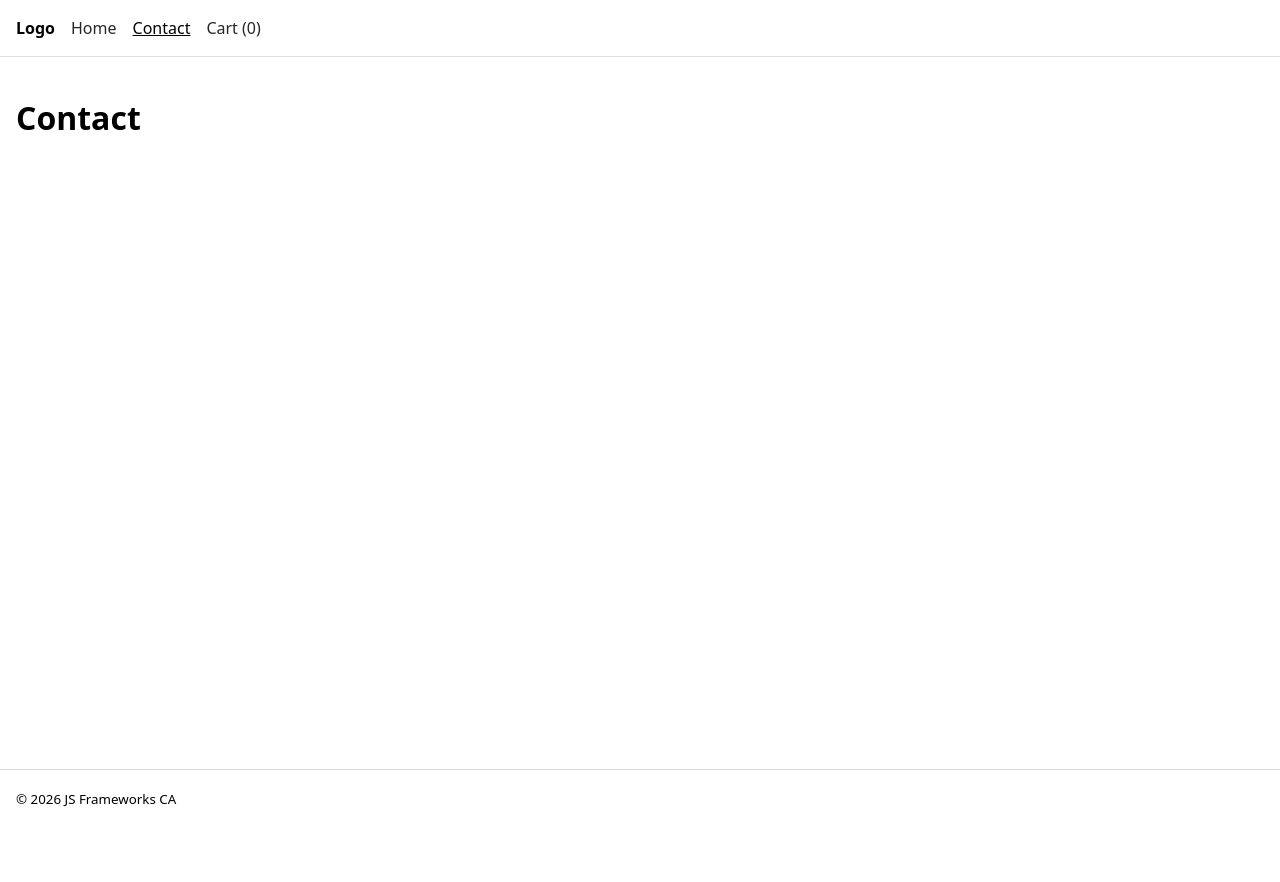
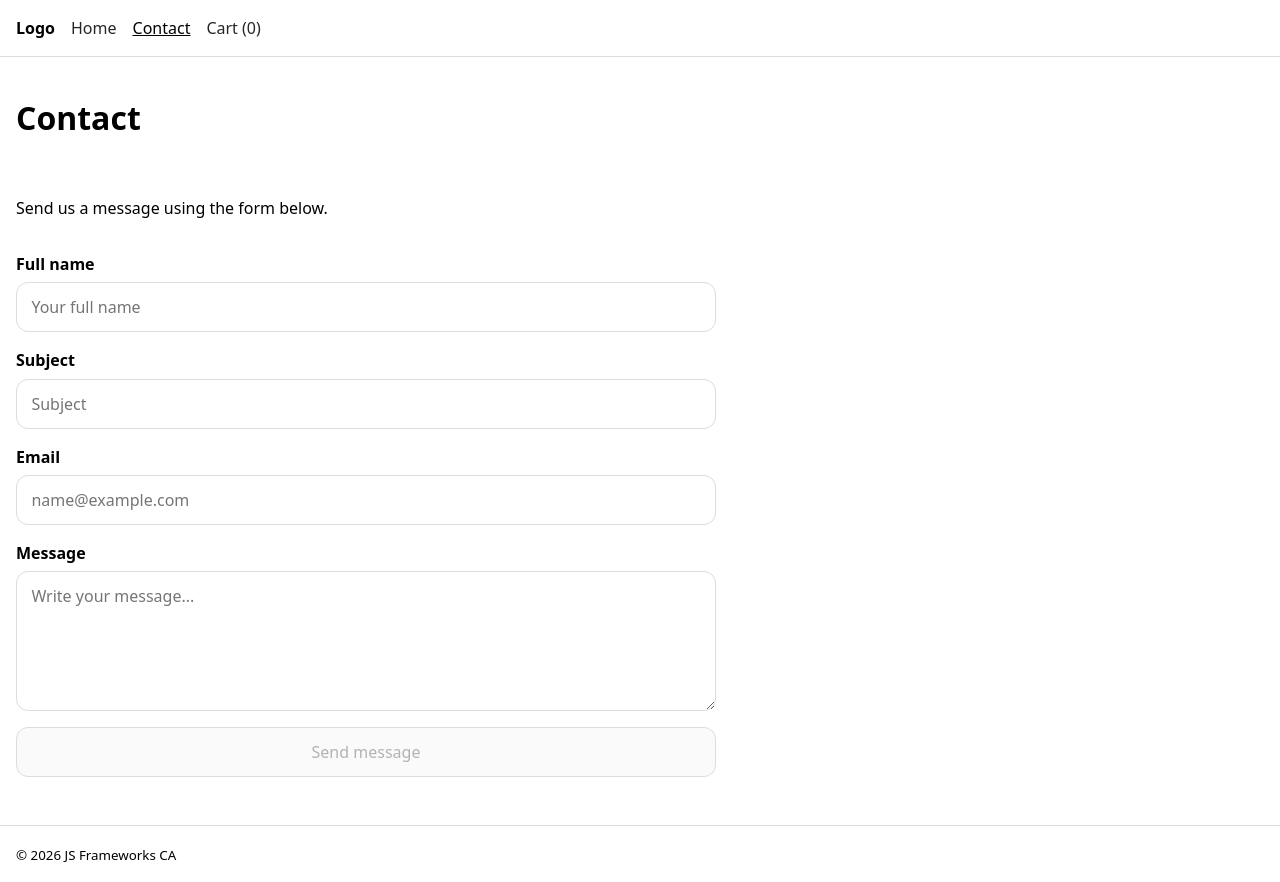
Before and after one commit to SanderNilsen/js-frameworks-ca, a React (Create React App) app: page /contact in a window 1280 px wide. Before the commit the page ends 826 px from the top, so only its background shows below. Built offline with nearby package versions, Linux system fonts and the light colour scheme.

Commit message:
Add styled contact form with validation
Replaces the Contact page with a styled form using styled-components. Implements client-side validation for full name, subject, email, and message fields, and displays success feedback on submission.

```diff
--- a/src/pages/Contact.jsx
+++ b/src/pages/Contact.jsx
@@ -1,3 +1,186 @@
+import { useMemo, useState } from "react";
+import styled from "styled-components";
+
+const Wrapper = styled.div`
+  max-width: 700px;
+  display: grid;
+  gap: 1rem;
+`;
+
+const Form = styled.form`
+  display: grid;
+  gap: 1rem;
+`;
+
+const Field = styled.div`
+  display: grid;
+  gap: 0.4rem;
+`;
+
+const Label = styled.label`
+  font-weight: 600;
+`;
+
+const Input = styled.input`
+  padding: 0.75rem 0.9rem;
+  border-radius: 12px;
+  border: 1px solid #ddd;
+  font: inherit;
+`;
+
+const Textarea = styled.textarea`
+  padding: 0.75rem 0.9rem;
+  border-radius: 12px;
+  border: 1px solid #ddd;
+  font: inherit;
+  min-height: 140px;
+  resize: vertical;
+`;
+
+const ErrorText = styled.p`
+  margin: 0;
+  font-size: 0.9rem;
+`;
+
+const Button = styled.button`
+  padding: 0.75rem 1rem;
+  border-radius: 12px;
+  border: 1px solid #ddd;
+  cursor: pointer;
+  font: inherit;
+`;
+
+const Success = styled.div`
+  padding: 1rem;
+  border-radius: 12px;
+  border: 1px solid #ddd;
+`;
+
+function isValidEmail(email) {
+  return /^[^\s@]+@[^\s@]+\.[^\s@]+$/.test(email.trim());
+}
+
 export default function Contact() {
- return <h1>Contact</h1>;
+  const [values, setValues] = useState({
+    fullName: "",
+    subject: "",
+    email: "",
+    body: "",
+  });
+
+  const [touched, setTouched] = useState({
+    fullName: false,
+    subject: false,
+    email: false,
+    body: false,
+  });
+
+  const [submitted, setSubmitted] = useState(false);
+
+  const errors = useMemo(() => {
+    const e = {};
+    if (values.fullName.trim().length < 3) e.fullName = "Full name must be at least 3 characters.";
+    if (values.subject.trim().length < 3) e.subject = "Subject must be at least 3 characters.";
+    if (!isValidEmail(values.email)) e.email = "Please enter a valid email address.";
+    if (values.body.trim().length < 3) e.body = "Message must be at least 3 characters.";
+    return e;
+  }, [values]);
+
+  const isFormValid = Object.keys(errors).length === 0;
+
+  function handleChange(e) {
+    const { name, value } = e.target;
+    setValues((prev) => ({ ...prev, [name]: value }));
+    setSubmitted(false);
+  }
+
+  function handleBlur(e) {
+    const { name } = e.target;
+    setTouched((prev) => ({ ...prev, [name]: true }));
+  }
+
+  function handleSubmit(e) {
+    e.preventDefault();
+
+    setTouched({ fullName: true, subject: true, email: true, body: true });
+
+    if (!isFormValid) return;
+
+    setSubmitted(true);
+    setValues({ fullName: "", subject: "", email: "", body: "" });
+    setTouched({ fullName: false, subject: false, email: false, body: false });
+  }
+
+  return (
+    <Wrapper>
+      <h1>Contact</h1>
+      <p>Send us a message using the form below.</p>
+
+      {submitted && (
+        <Success>
+          <strong>Message sent!</strong>
+          <p style={{ margin: "0.5rem 0 0 0" }}>Thanks — we’ll get back to you soon.</p>
+        </Success>
+      )}
+
+      <Form onSubmit={handleSubmit} noValidate>
+        <Field>
+          <Label htmlFor="fullName">Full name</Label>
+          <Input
+            id="fullName"
+            name="fullName"
+            value={values.fullName}
+            onChange={handleChange}
+            onBlur={handleBlur}
+            placeholder="Your full name"
+          />
+          {touched.fullName && errors.fullName && <ErrorText>{errors.fullName}</ErrorText>}
+        </Field>
+
+        <Field>
+          <Label htmlFor="subject">Subject</Label>
+          <Input
+            id="subject"
+            name="subject"
+            value={values.subject}
+            onChange={handleChange}
+            onBlur={handleBlur}
+            placeholder="Subject"
+          />
+          {touched.subject && errors.subject && <ErrorText>{errors.subject}</ErrorText>}
+        </Field>
+
+        <Field>
+          <Label htmlFor="email">Email</Label>
+          <Input
+            id="email"
+            name="email"
+            type="email"
+            value={values.email}
+            onChange={handleChange}
+            onBlur={handleBlur}
+            placeholder="name@example.com"
+          />
+          {touched.email && errors.email && <ErrorText>{errors.email}</ErrorText>}
+        </Field>
+
+        <Field>
+          <Label htmlFor="body">Message</Label>
+          <Textarea
+            id="body"
+            name="body"
+            value={values.body}
+            onChange={handleChange}
+            onBlur={handleBlur}
+            placeholder="Write your message..."
+          />
+          {touched.body && errors.body && <ErrorText>{errors.body}</ErrorText>}
+        </Field>
+
+        <Button type="submit" disabled={!isFormValid}>
+          Send message
+        </Button>
+      </Form>
+    </Wrapper>
+  );
 }
```
